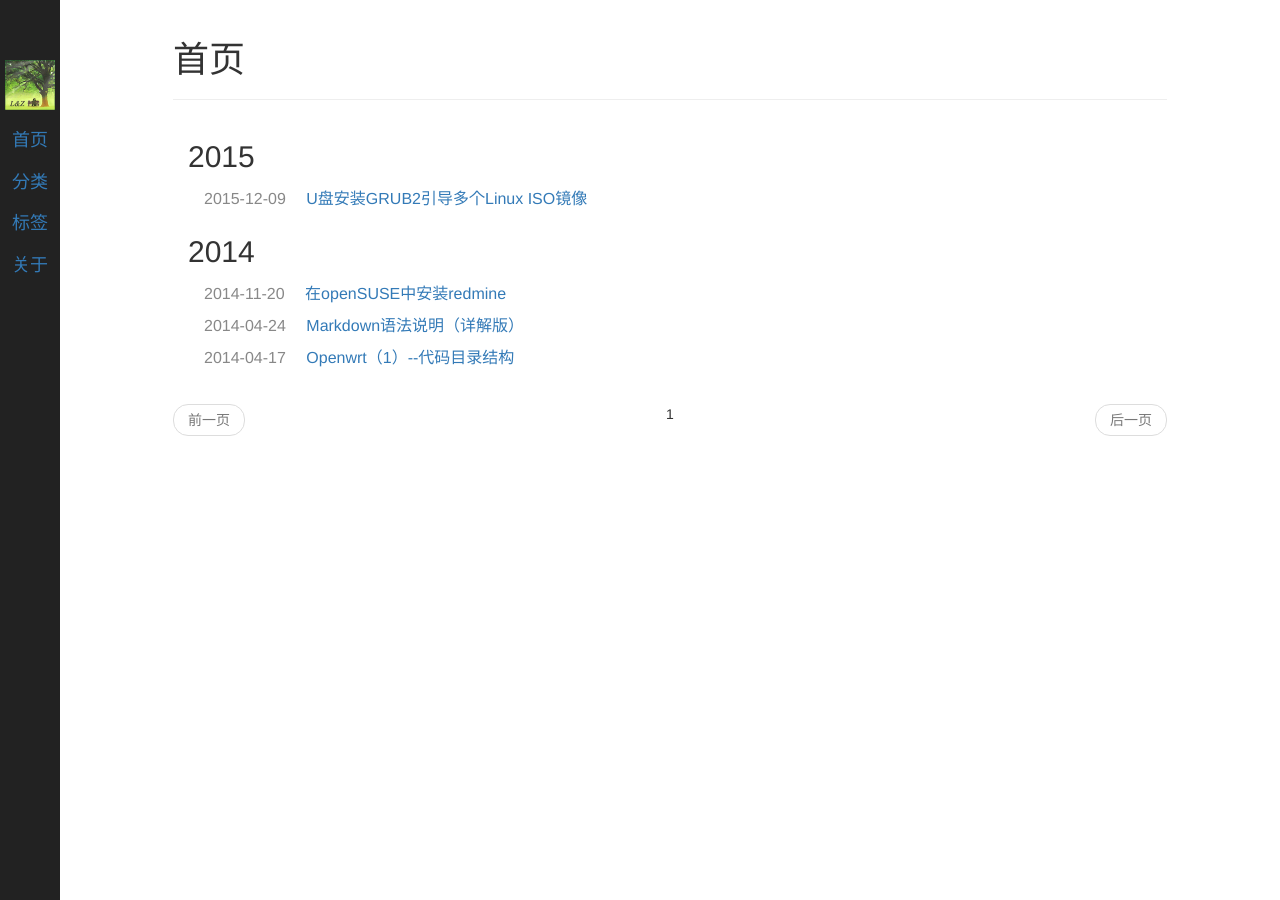
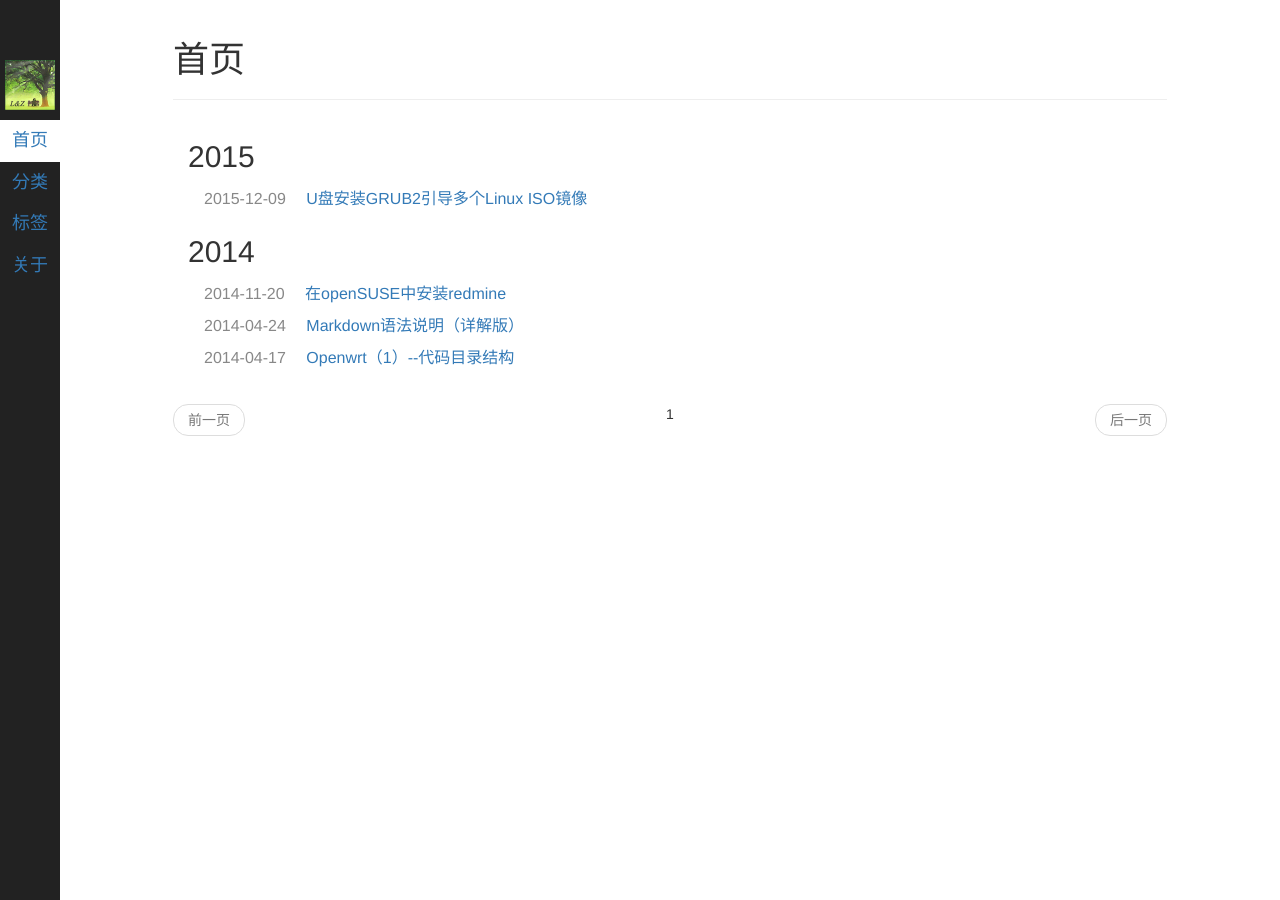
Before and after one commit to iceway/iceway.github.io, a Jekyll site: the page built from index.html, in a window 1280 px wide. Built offline with Jekyll 4.4.1, drawn with Linux system fonts in a browser that asks for light colours; Markdown is read by kramdown in place of the engine named in the settings; the list of posts is cut into pages by our own code.

```diff
--- a/_includes/nav.html
+++ b/_includes/nav.html
@@ -15,10 +15,10 @@
 		</div>
 		<ul class="nav nav-list">
 			<!-- 导航菜单: 首页、分类、标签、关于 -->
-			<li role="presentation" class="active"><a href="/">{{ site.locals.home }}</a></li>
-			<li role="presentation"><a href="/pages/category.html">{{ site.locals.category }}</a></li>
-			<li role="presentation"><a href="/pages/tag.html">{{ site.locals.tag }}</a></li>
-			<li role="presentation"><a href="/pages/about.html">{{ site.locals.about }}</a></li>
+			<li id="{{ site.locals.home }}"><a href="/">{{ site.locals.home }}</a></li>
+			<li id="{{ site.locals.category }}" ><a href="/pages/category.html">{{ site.locals.category }}</a></li>
+			<li id="{{ site.locals.tag }}"><a href="/pages/tag.html">{{ site.locals.tag }}</a></li>
+			<li id="{{ site.locals.about }}"><a href="/pages/about.html">{{ site.locals.about }}</a></li>
 		</ul>
 	</div>
 </nav>
--- a/_layouts/page.html
+++ b/_layouts/page.html
@@ -2,7 +2,7 @@
 layout: base
 ---
 <header class="page-header">
-	<h1>{{ page.title }}</h1>
+	<h1 class="page-title">{{ page.title }}</h1>
 </header>
 
 <section class="page-content">
--- a/public/css/addon-style.css
+++ b/public/css/addon-style.css
@@ -14,6 +14,7 @@
 	text-align: center;
 	font-size: 18px;
 }
+
 .navbar-logo {
 	margin: 60px 0 10px;
 }
@@ -30,6 +31,10 @@
 
 .nav>li>a {
 	padding: 3px 5px;
+}
+
+.nav-list>li.active {
+	background-color: #fff;
 }
 
 .nav-list>li>a {
```
Also changed, not shown: _includes/footer.html (+10 -0 lines).
